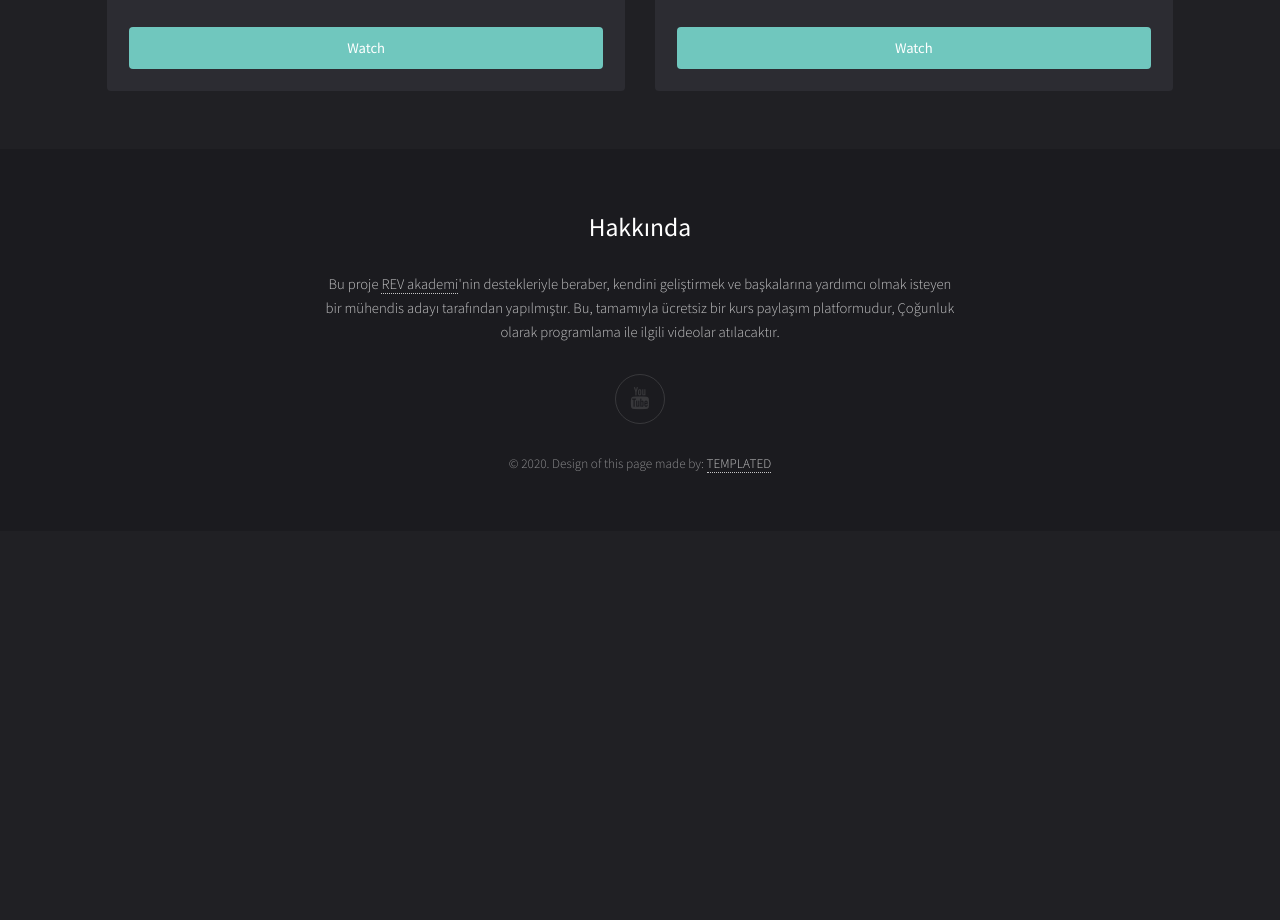
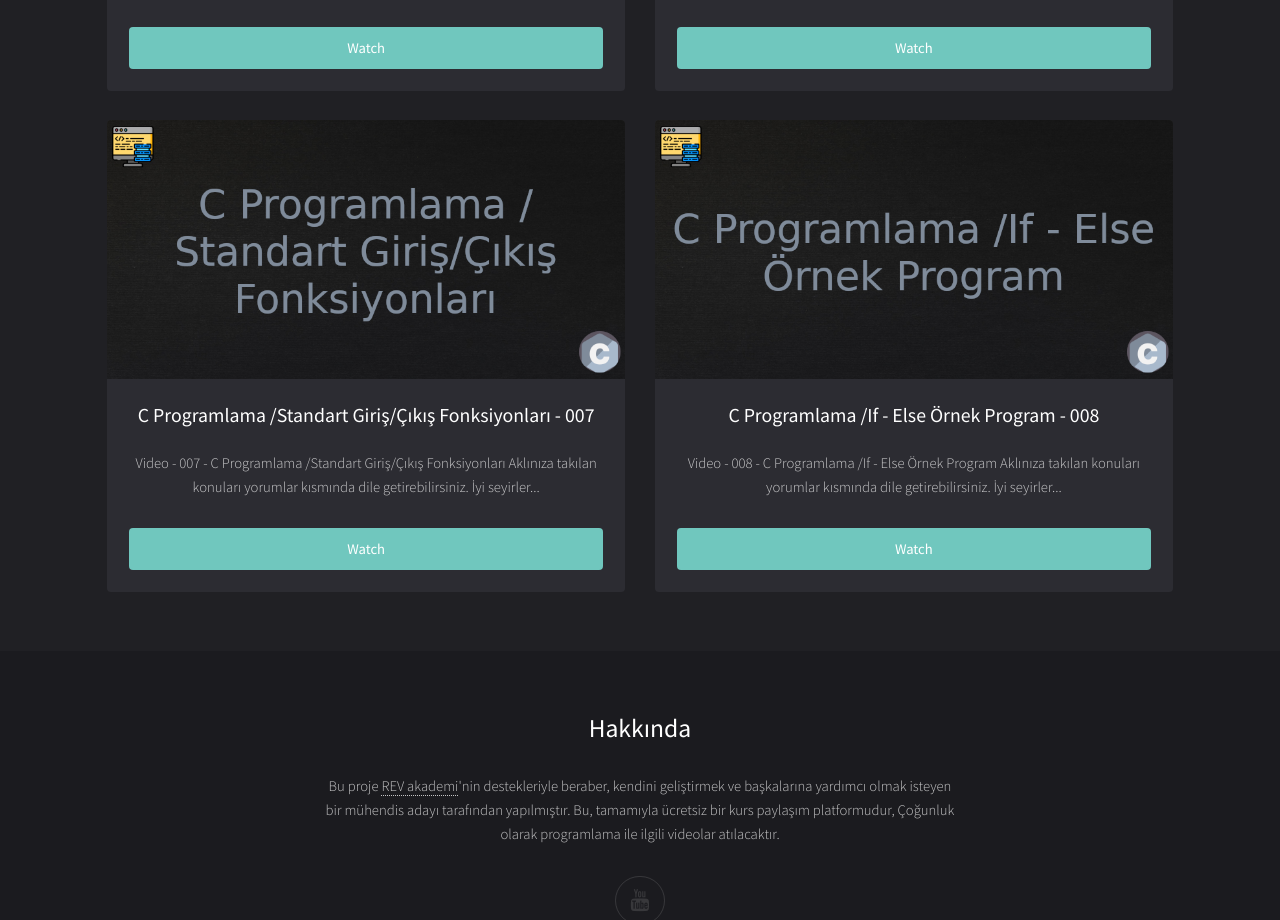
Before and after one commit to Cf-f/Cf-f.github.io, a plain HTML site: page index.html in a window 1280 px wide. Shown: the part 2033-2953 px from the top of the page. Before the commit the page ends 2564 px from the top, so only its background shows below. Drawn offline with Linux system fonts and the light colour scheme.

Commit message:
Add files via upload

```diff
--- a/index.html
+++ b/index.html
@@ -113,6 +113,32 @@
 									<a href="https://youtu.be/ZtZuvU3DkM4" class="button fit" data-poptrox="youtube,800x400">Watch</a>
 								</div>
 							</div>
+
+							<div class="box">
+								<a href="https://youtu.be/W_CnGODbZyU" class="image fit"><img src="images/Cover_007.png" alt="" /></a>
+								<div class="inner">
+									<h3>C Programlama /Standart Giriş/Çıkış Fonksiyonları - 007</h3>
+									<p>
+										Video - 007 - C Programlama /Standart Giriş/Çıkış Fonksiyonları
+										Aklınıza takılan konuları yorumlar kısmında dile getirebilirsiniz.
+										İyi seyirler...
+									</p>
+									<a href="https://youtu.be/W_CnGODbZyU" class="button fit" data-poptrox="youtube,800x400">Watch</a>
+								</div>
+							</div>
+
+							<div class="box">
+								<a href="https://youtu.be/AhW3VH21fok" class="image fit"><img src="images/Cover_008.png" alt="" /></a>
+								<div class="inner">
+									<h3>C Programlama /If - Else Örnek Program - 008</h3>
+									<p>
+										Video - 008 - C Programlama /If - Else Örnek Program
+										Aklınıza takılan konuları yorumlar kısmında dile getirebilirsiniz.
+										İyi seyirler...
+									</p>
+									<a href="https://youtu.be/AhW3VH21fok" class="button fit" data-poptrox="youtube,800x400">Watch</a>
+								</div>
+							</div>
 							<!-- <div class="box">
 								<a href="this is not a good link" class="image fit"><img src="images/pic01.jpg" alt="" /></a>
 								<div class="inner">
```
Also changed, not shown: images/Cover_007.png (added), images/Cover_008.png (added).
